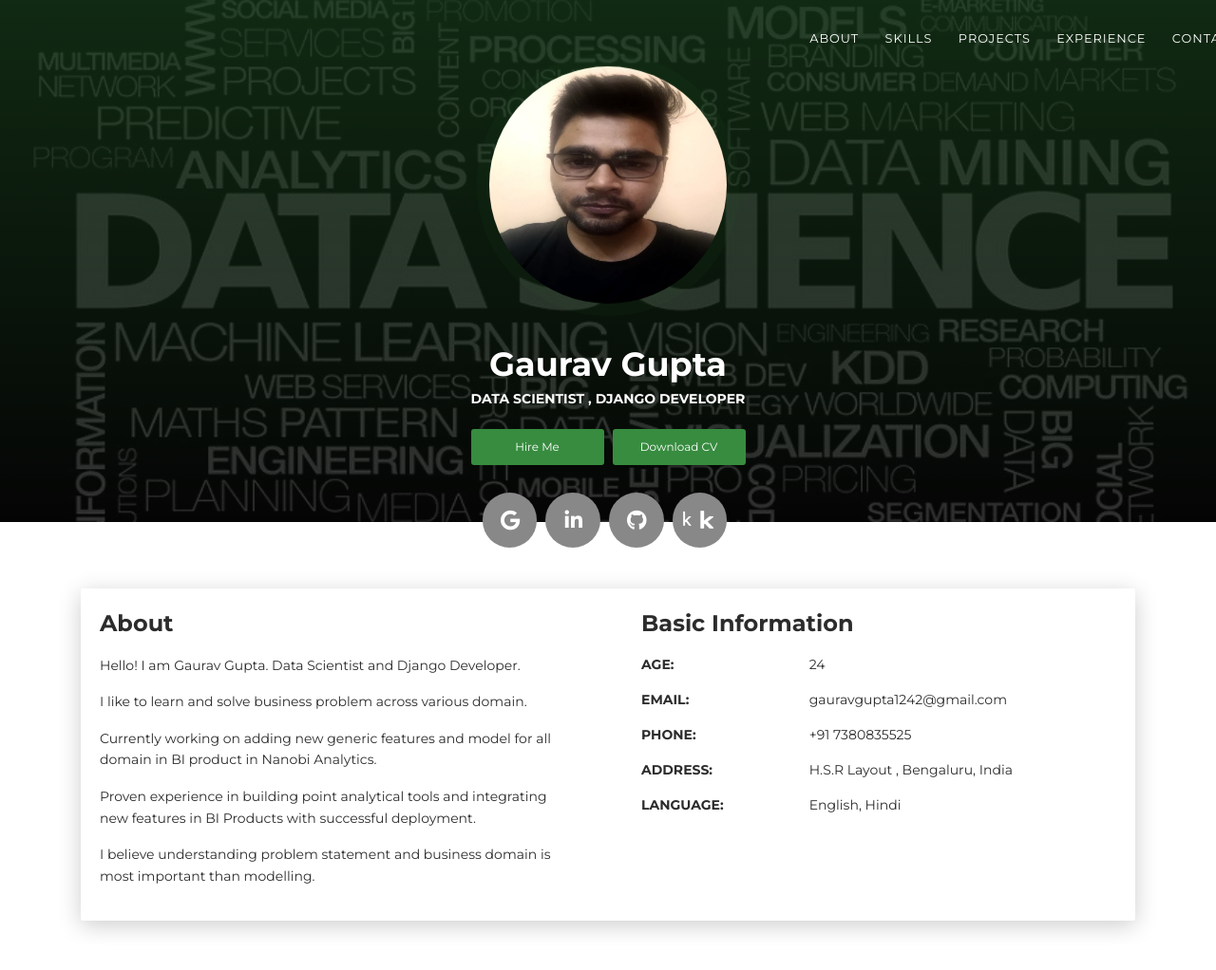
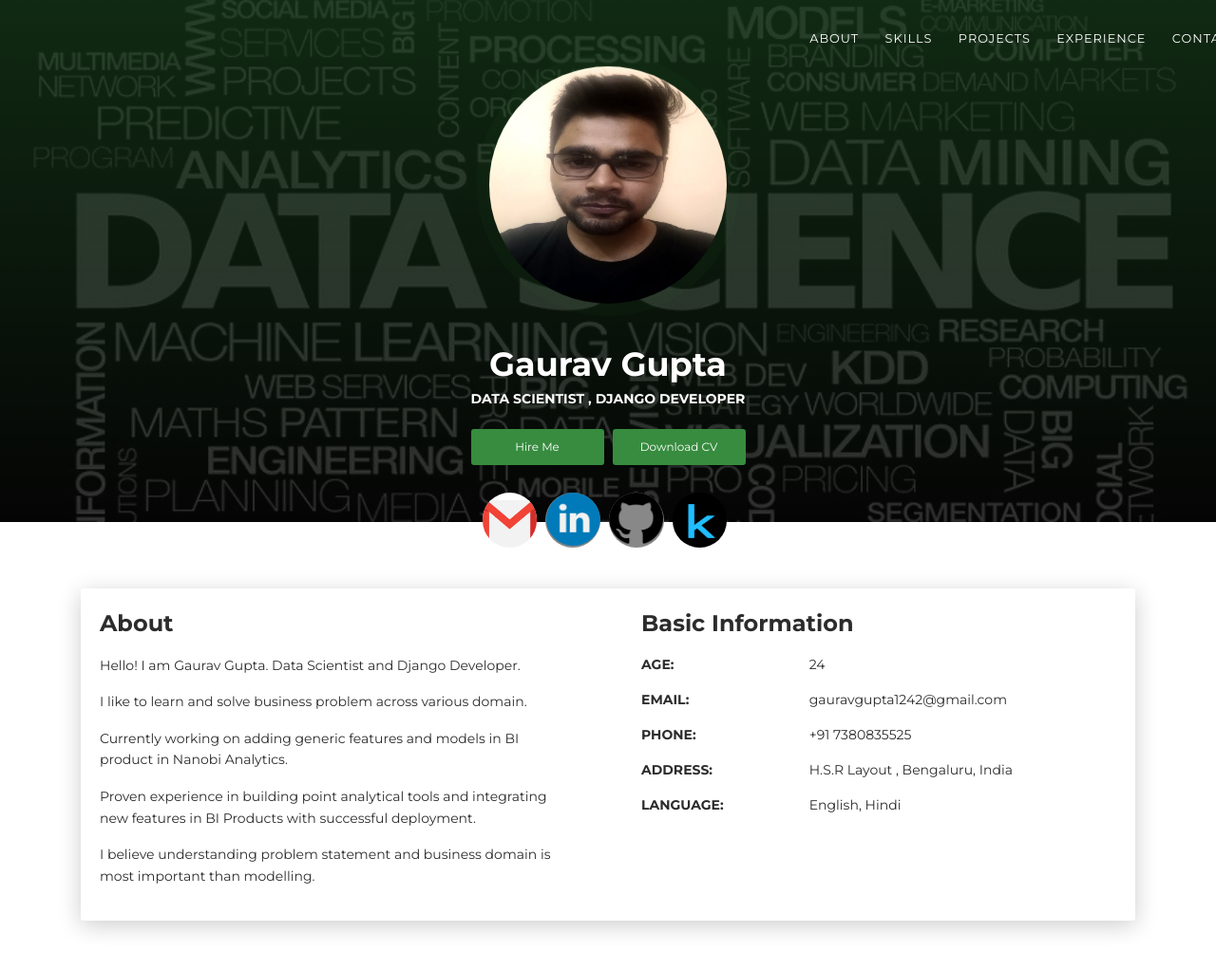
Before and after one commit to gauravgupta1242/gauravgupta1242.github.io, a plain HTML site: page index.html in a window 1280 px wide. Shown: the top 1022 px of the page at 95% size. Drawn offline with Linux system fonts and the light colour scheme.

Commit message:
Logo Design and Styling

```diff
--- a/index.html
+++ b/index.html
@@ -48,7 +48,7 @@
       </div>
       <div class="section">
         <div class="container">
-          <div class="button-container"><a class="btn btn-default btn-round btn-lg btn-icon" href="mailto:gauravgupta1242@gmail.com" target="_blank" rel="tooltip" title="Connect on Gmail"><i class="fa fa-google"></i></a><a target="_blank" class="btn btn-default btn-round btn-lg btn-icon" href="https://www.linkedin.com/in/gauravgupta1242/" rel="tooltip" title="Connect me on Linkedln"><i class="fa fa-linkedin"></i></a><a class="btn btn-default btn-round btn-lg btn-icon" href="https://github.com/gauravgupta1242" target="_blank" rel="tooltip" title="Github Profile"><i class="fa fa-github"></i></a><a class="btn btn-default btn-round btn-lg btn-icon" href="https://www.kaggle.com/gauravgupta1242" target="_blank" rel="tooltip" title="Kaggle Profile"><i class="fab fa-kaggle"> <img src="/images/img_14.png"  width ="22px" height="19px" style="vertical-align:middle;margin:19px 0px" > </i></a></div>
+          <div class="button-container"> <a style="background-color: white;" class="btn btn-default btn-round btn-lg btn-icon" href="mailto:gauravgupta1242@gmail.com" target="_blank" rel="tooltip" title="Connect on Gmail"><i ><img src="/images/gmail.png"  width ="58px" height="66x" style="vertical-align:middle;margin:0px 0px" ></i></a><a target="_blank" class="btn btn-default btn-round btn-lg btn-icon" href="https://www.linkedin.com/in/gauravgupta1242/" rel="tooltip" title="Connect me on Linkedln"><i ><img src="/images/linkedin.png"  width ="57px" height="56x" style="vertical-align:middle;margin:0px 0px" ></i></a><a class="btn btn-default btn-round btn-lg btn-icon" href="https://github.com/gauravgupta1242" target="_blank" rel="tooltip" title="Github Profile"><i><img src="/images/github.png"  width ="57px" height="57x" style="vertical-align:middle;margin:-2px 0px" ></i></i></a><a style="background-color: black;" class="btn btn-default btn-round btn-lg btn-icon" href="https://www.kaggle.com/gauravgupta1242" target="_blank" rel="tooltip" title="Kaggle Profile"><i  > <img src="/images/kaggle_img.png"  width ="55px" height="40px" style="vertical-align:middle;margin:10px 3px" > </i></a></div>
         </div>
       </div>
     </div>
@@ -64,7 +64,7 @@
             <div class="h4 mt-0 title">About</div>
             <p>Hello! I am Gaurav Gupta. Data Scientist and Django Developer.</p>
             <p>I like to learn and solve business problem across various domain. </p>
-            <p>Currently working on adding new generic features and model for all domain in BI product in Nanobi Analytics.</p>
+            <p>Currently working on adding generic features and models in BI product in Nanobi Analytics.</p>
             <p>Proven experience in building point analytical tools and integrating new features in BI Products with successful deployment.  </p>
             <p>I believe understanding problem statement and business domain is most important than modelling.</p>
           </div>
```
Also changed, not shown: images/github.png (added), images/gmail.png (added), images/kaggle_img.png (added), images/linkedin.png (added), 1 other file.
